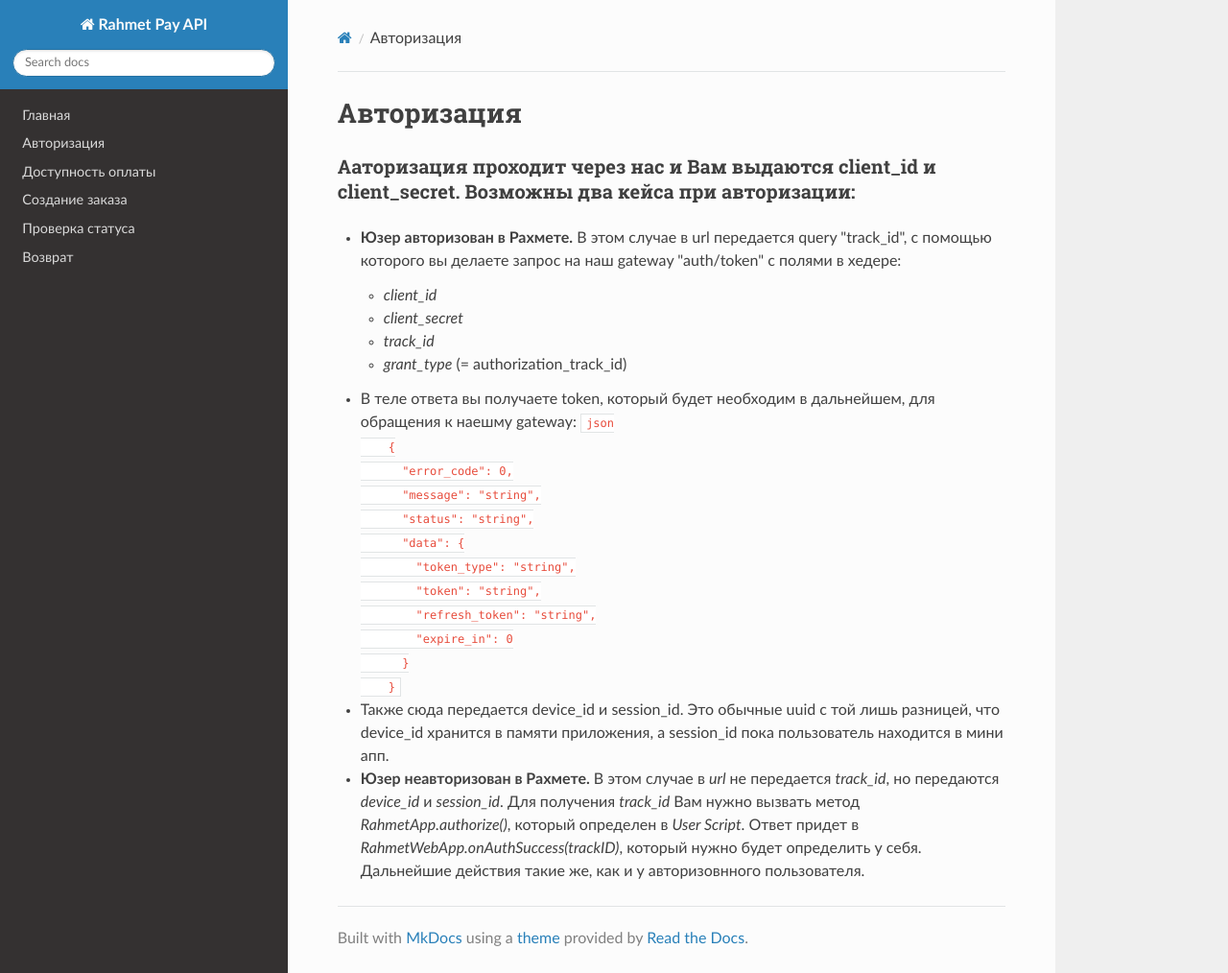
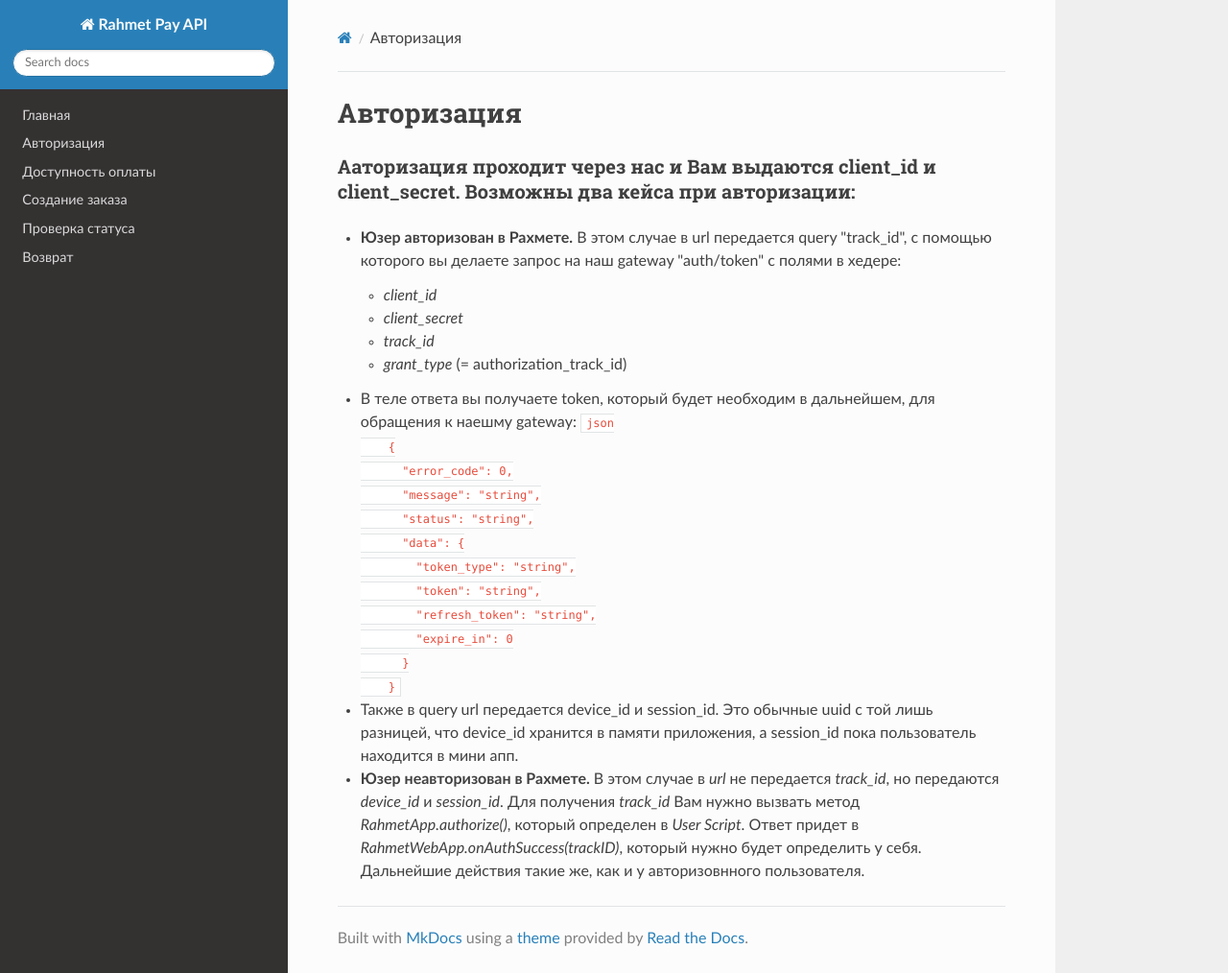
Before and after one commit to rahmetapp/docs, an MkDocs documentation site: the page built from docs/mini app auth.md, in a window 1280 px wide and 1014 px high. Shown: the whole window at 96% size. Built offline with MkDocs 1.6.1, drawn with Linux system fonts in a browser that asks for light colours; nearby versions of some CDN libraries; old or Windows-style settings are respelled for this version of MkDocs.

Commit message:
Update mini app auth.md

````diff
--- a/docs/mini app auth.md
+++ b/docs/mini app auth.md
@@ -21,5 +21,5 @@
       }
     }
     ```
-- Также сюда передается device_id и session_id. Это обычные uuid с той лишь разницей, что device_id хранится в памяти приложения, а session_id пока пользователь находится в мини апп.
+- Также в query url передается device_id и session_id. Это обычные uuid с той лишь разницей, что device_id хранится в памяти приложения, а session_id пока пользователь находится в мини апп.
 - **Юзер неавторизован в Рахмете.** В этом случае в *url* не передается *track_id*, но передаются *device_id* и *session_id*. Для получения *track_id* Вам нужно вызвать метод *RahmetApp.authorize()*, который определен в *User Script*. Ответ придет в *RahmetWebApp.onAuthSuccess(trackID)*, который нужно будет определить у себя. Дальнейшие действия такие же, как и у авторизовнного пользователя.
````
